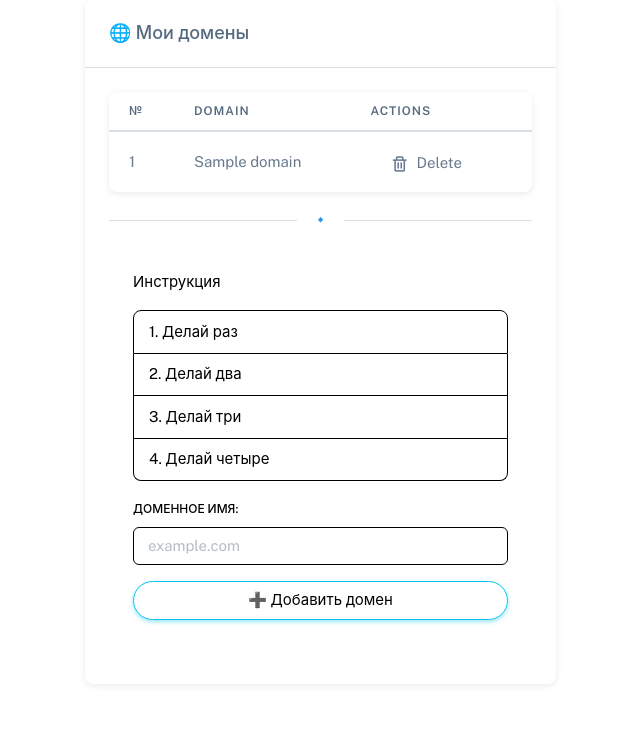
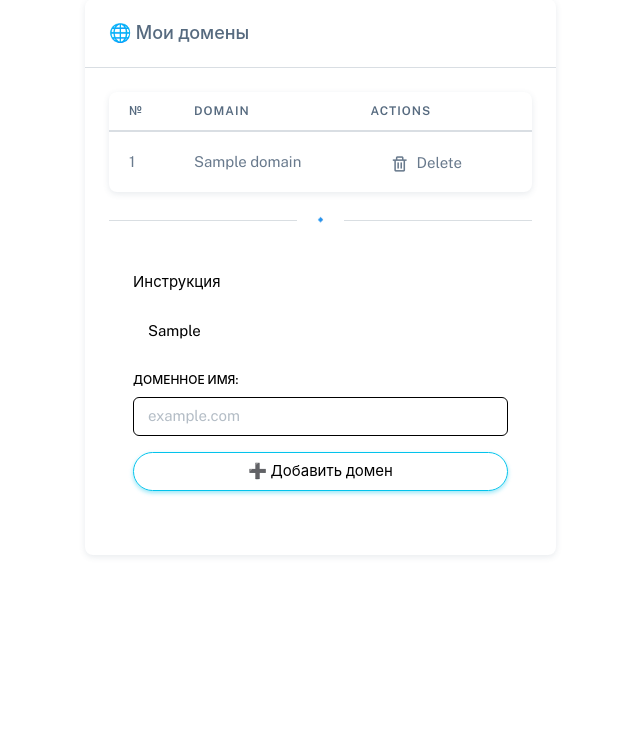
Before and after one commit to DaniilSh23/redirect_bot_admin, a Django app: template redirect_admin/templates/user_domains.html in a window 1280 px wide. Shown: the part 107-841 px from the top of the page, without its empty margins (201-841 px from the left). After the commit the page ends 664 px from the top, so only its background shows below. Run offline with Django 4.2, Linux system fonts and the light colour scheme; the template is opened without the code that fills it: most values are stand-ins (such as "Sample title", 1, 10 or a date in 2020); parts of the project's set-up code (start-up, migrations or seed data) failed here and were passed over; some libraries are stand-ins or nearby versions.

Commit message:
доработки по переносу юзеров, сокращалке и доменам юзеров

```diff
--- a/redirect_admin/services.py
+++ b/redirect_admin/services.py
@@ -166,7 +166,7 @@ class TransferUserService:
         """
         Перенос данных в боте (баланс и т.д.) между аккаунтами
         """
-        new_user.balance = old_user.balance
+        new_user.balance += old_user.balance
         new_user.interface_language = old_user.interface_language
         new_user.save()
         old_user.balance = 0
--- a/redirect_admin/templates/user_domains.html
+++ b/redirect_admin/templates/user_domains.html
@@ -209,7 +209,7 @@
 
                       <div class="mb-3">
 
-                        <div class="card">
+                        <div class="card my-filling-fields">
                           <div class="table-responsive text-nowrap">
                             <table class="table">
                               <thead>
@@ -227,7 +227,7 @@
                                     {% csrf_token %}
                                     <input class="my-filling-fields" type="hidden" id="tg-id-input" value="" name="tlg_id">
                                     <tr>
-                                      <td>1</td>
+                                      <td>{{ forloop.counter }}</td>
                                       <td>{{ record.domain }}</td>
                                       <td>
                                         <div class="dropdown">
@@ -268,12 +268,9 @@
 
                           <div class="mb-3">
                             <p class="card-text">Инструкция</p>
-                            <ol class="list-group list-group-numbered mb-3 my-filling-fields">
-                              <li class="list-group-item my-filling-fields">Делай раз</li>
-                              <li class="list-group-item my-filling-fields">Делай два</li>
-                              <li class="list-group-item my-filling-fields">Делай три</li>
-                              <li class="list-group-item my-filling-fields">Делай четыре</li>
-                            </ol>
+                            <ul class="list-group list-group-flush mb-3 my-filling-fields">
+                              <li class="list-group-item my-filling-fields">{{create_domain_instruction}}</li>
+                            </ul>
                           </div>
 
                           <div class="mb-3">
--- a/redirect_admin/views.py
+++ b/redirect_admin/views.py
@@ -38,7 +38,7 @@ from redirect_admin.serializers import (
 )
 from redirect_admin.forms import BaseTlgIdForm, UserDomainForm, UserTransferForm
 from redirect_admin.saga import AddUserDomainSaga
-from redirect_admin.services import UserDomainService, TransferUserService
+from redirect_admin.services import RedirectBotSettingsService, UserDomainService, TransferUserService
 from redirect_bot_admin.settings import MY_LOGGER, BOT_TOKEN
 
 
@@ -743,10 +743,12 @@ class UserDomainView(View):
 
         # Достаем данные, необходимые для отображения на странице
         domain_records = UserDomainService.read_all_for_user(tlg_id=tlg_id)
+        create_domain_instruction = RedirectBotSettingsService.read(key="create_domain_instruction")
 
         # Даем ответ на запрос
         context = {
             "domain_records": domain_records,
+            "create_domain_instruction": create_domain_instruction,
         }
         return render(request, template_name="user_domains.html", context=context)
 
```
Also changed, not shown: redirect_admin/tasks.py (+10 -0 lines), README.md.
